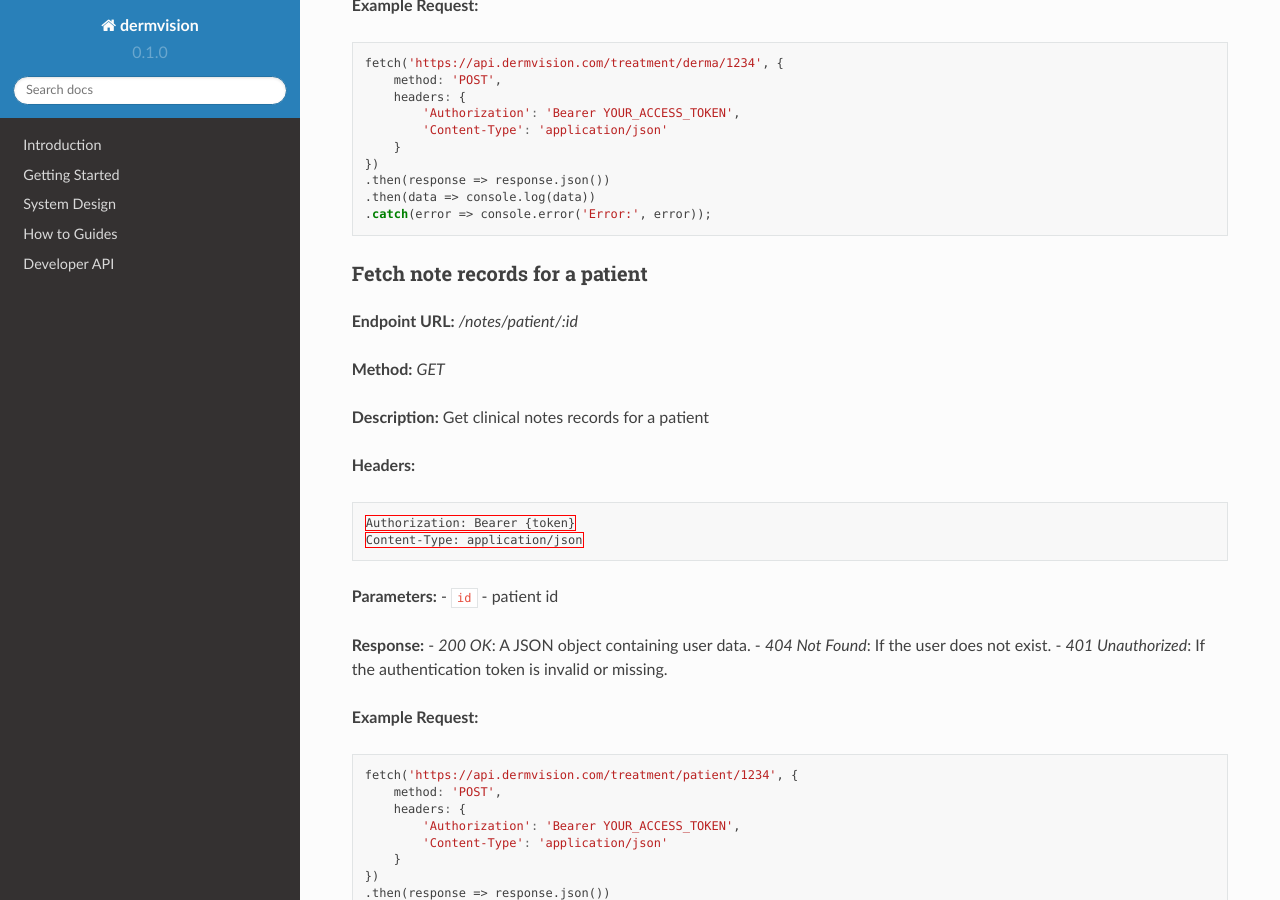
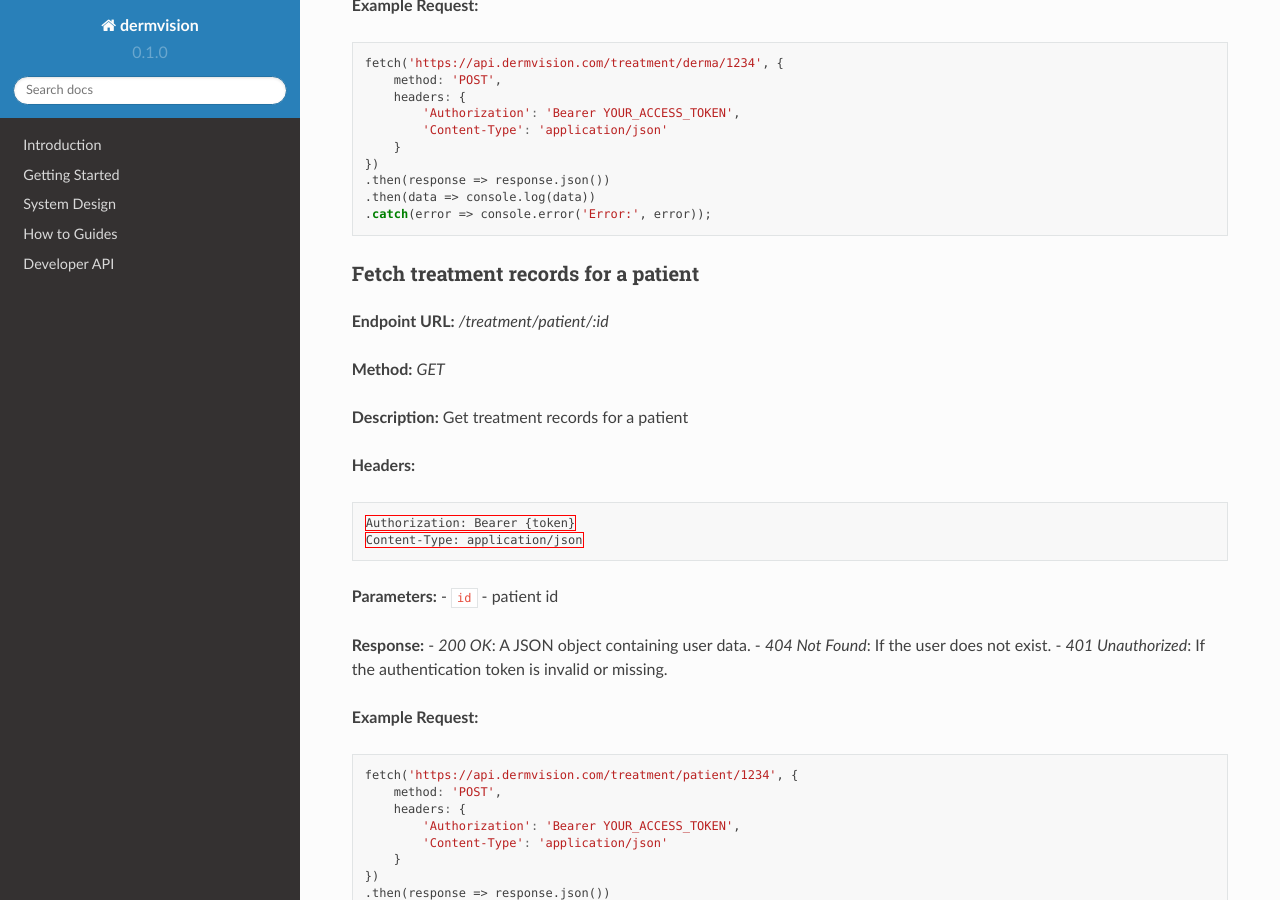
Before and after one commit to mojeedoyedeji/dermvision.docs, a Sphinx documentation site: the page built from docs/source/_sections/system-design/pprms.rst, in a window 1280 px wide and 900 px high, scrolled down 4245 px. Built offline with Sphinx 7.4.7 and the Read the Docs theme 2.0.0, drawn with Linux system fonts in a browser that asks for light colours.

Commit message:
api docs

```diff
--- a/docs/source/_sections/system-design/pprms.rst
+++ b/docs/source/_sections/system-design/pprms.rst
@@ -243,14 +243,14 @@
     .catch(error => console.error('Error:', error));
 
 
-Fetch note records for a patient
+Fetch treatment records for a patient
 ~~~~~~~~~~~~~~~~~~~~~~~~~~~~~~~~~~~~~~
 
-**Endpoint URL:** `/notes/patient/:id`
+**Endpoint URL:** `/treatment/patient/:id`
 
 **Method:** `GET`
 
-**Description:**  Get clinical notes records for a patient
+**Description:**  Get treatment records for a patient
 
 **Headers:**
 
```
